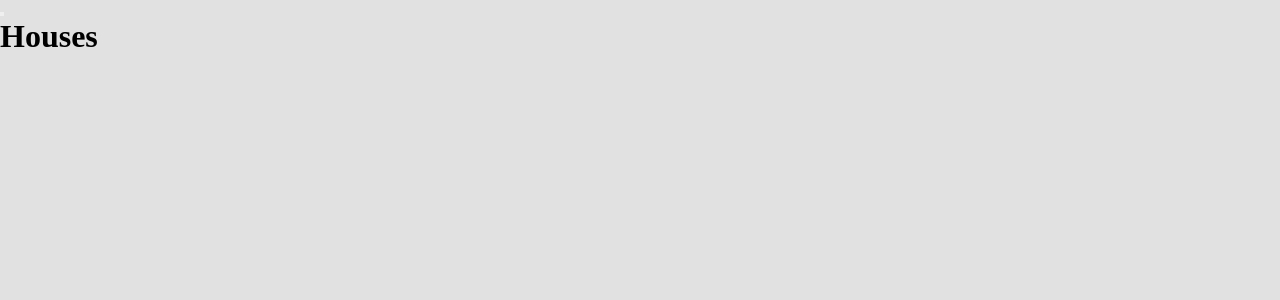
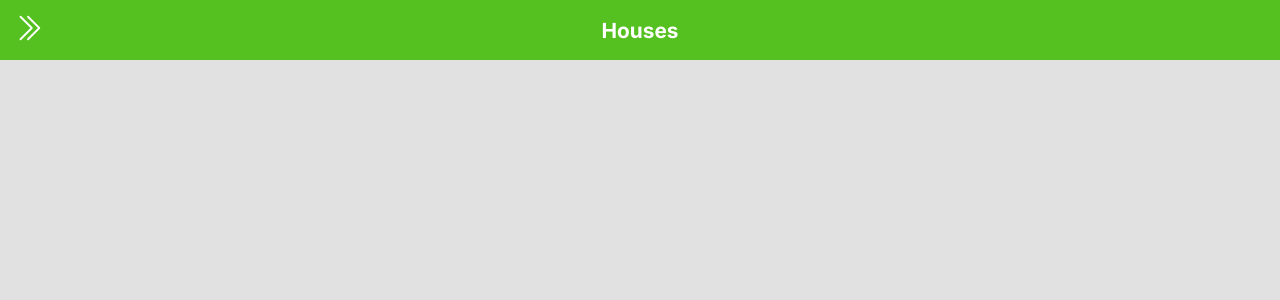
Before and after one commit to igor-ign/Green-Valley, a React (Create React App) app in the folder web/: page /admin/houses in a window 1280 px wide. Shown: the top 300 px of the page. Built offline with nearby package versions, Linux system fonts and the light colour scheme.

Commit message:
feat: initial navbar

```diff
--- a/web/src/app-constants/index.js
+++ b/web/src/app-constants/index.js
@@ -1,2 +1,3 @@
 export { ROUTES } from './routes'
 export { API_BASE_URL } from './api'
+export { ADMIN_NAVBAR_ITEMS } from './navbar'
--- /dev/null
+++ b/web/src/app-constants/navbar.js
@@ -0,0 +1,8 @@
+export const ADMIN_NAVBAR_ITEMS = {
+    // TODO: Add admin pages in the following format:
+    // {
+    //     name: 'Houses',
+    //     icon: 'MUI-Icon',
+    //     path: 'path',
+    // }
+}
--- a/web/src/components/admin-header/index.jsx
+++ b/web/src/components/admin-header/index.jsx
@@ -1,22 +1,19 @@
 import { useState } from "react";
+import { OPENED_NAV, CLOSED_NAV } from "../../statics";
 import "./style.scss";
 
 export function AdminHeader({ title }) {
   const [isNavOpen, setIsNavOpen] = useState(false);
-  const [openCloseButton, setOpenCloseButton] = useState("");
 
-  function handleOpenCloseModal() {
-    setIsNavOpen(!isNavOpen);
-    setOpenCloseButton("");
-  }
   return (
-    <header>
-      <button
-        className={`${isNavOpen ? "nav__button--open" : "nav__button--closed"}`}
-        onClick={handleOpenCloseModal}
-      >
-        {openCloseButton}
+    <header className="header">
+      <button className="nav__button" onClick={() => setIsNavOpen(!isNavOpen)}>
+        <img
+          src={isNavOpen ? CLOSED_NAV : OPENED_NAV}
+          alt="Open and close navigation"
+        />
       </button>
+      <nav className={`${isNavOpen ? "nav--open" : "nav--closed"}`}></nav>
       <h1 className="header__title">{title}</h1>
     </header>
   );
--- a/web/src/components/admin-header/style.scss
+++ b/web/src/components/admin-header/style.scss
@@ -0,0 +1,26 @@
+@import '../../styles';
+
+.header {
+    align-items: center;
+    background-color: $primary1;
+    display: flex;
+    font-family: 'Inter', sans-serif;
+    height: 60px;
+    justify-content: center;
+    width: 100%;
+
+    > .nav__button {
+        background-color: $primary1;
+        border: none;
+        cursor: pointer;
+        left: 1%;
+        position: fixed;
+        top: 1.6%;
+        z-index: 3;
+    }
+
+    > .header__title {
+        color: $primary2;
+        font-size: 1.3rem;
+    }
+}
--- a/web/src/styles/colors.scss
+++ b/web/src/styles/colors.scss
@@ -1,4 +1,6 @@
 $primary1: #55C121;
+$primary2: #ffffff;
 $input-default: #e8e8e8;
 $input-font-default-color: #B1ADAD;
 $error: #ff2b2b;
+$website-background: #e1e1e1;
```
Also changed, not shown: web/src/statics/close-nav.svg.
